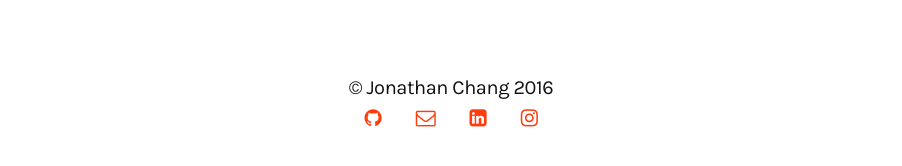
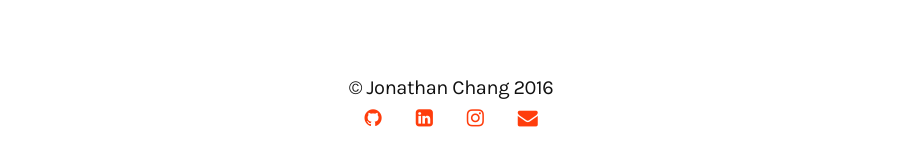
Before and after one commit to dotheygandalf/portfolio, a Jekyll site: the page built from index.html, in a window 1280 px wide. Shown: the part 374-540 px from the top of the page, without its empty margins (189-1091 px from the left). Built offline with Jekyll 4.4.1, drawn with Linux system fonts in a browser that asks for light colours; nearby versions of some CDN libraries.

Commit message:
change email icon

```diff
--- a/_includes/footer.html
+++ b/_includes/footer.html
@@ -9,13 +9,13 @@
         <a href="https://github.com/dotheygandalf/" target="_blank"><i class="fa fa-github" aria-hidden="true"></i></a>
       </li>
       <li>
-        <a href="mailto:prancingwithponies@live.com" target="_blank"><i class="fa fa-envelope-o" aria-hidden="true"></i></a>
-      </li>
-      <li>
         <a href="https://www.linkedin.com/in/jonathan-chang-0585294b" target="_blank"><i class="fa fa-linkedin-square" aria-hidden="true"></i></a>
       </li>
       <li>
         <a href="https://www.instagram.com/dotheygandalf" target="_blank"><i class="fa fa-instagram" aria-hidden="true"></i></a>
+      </li>
+      <li>
+        <a href="mailto:prancingwithponies@live.com" target="_blank"><i class="fa fa-envelope" aria-hidden="true"></i></a>
       </li>
     </p>
 
```
